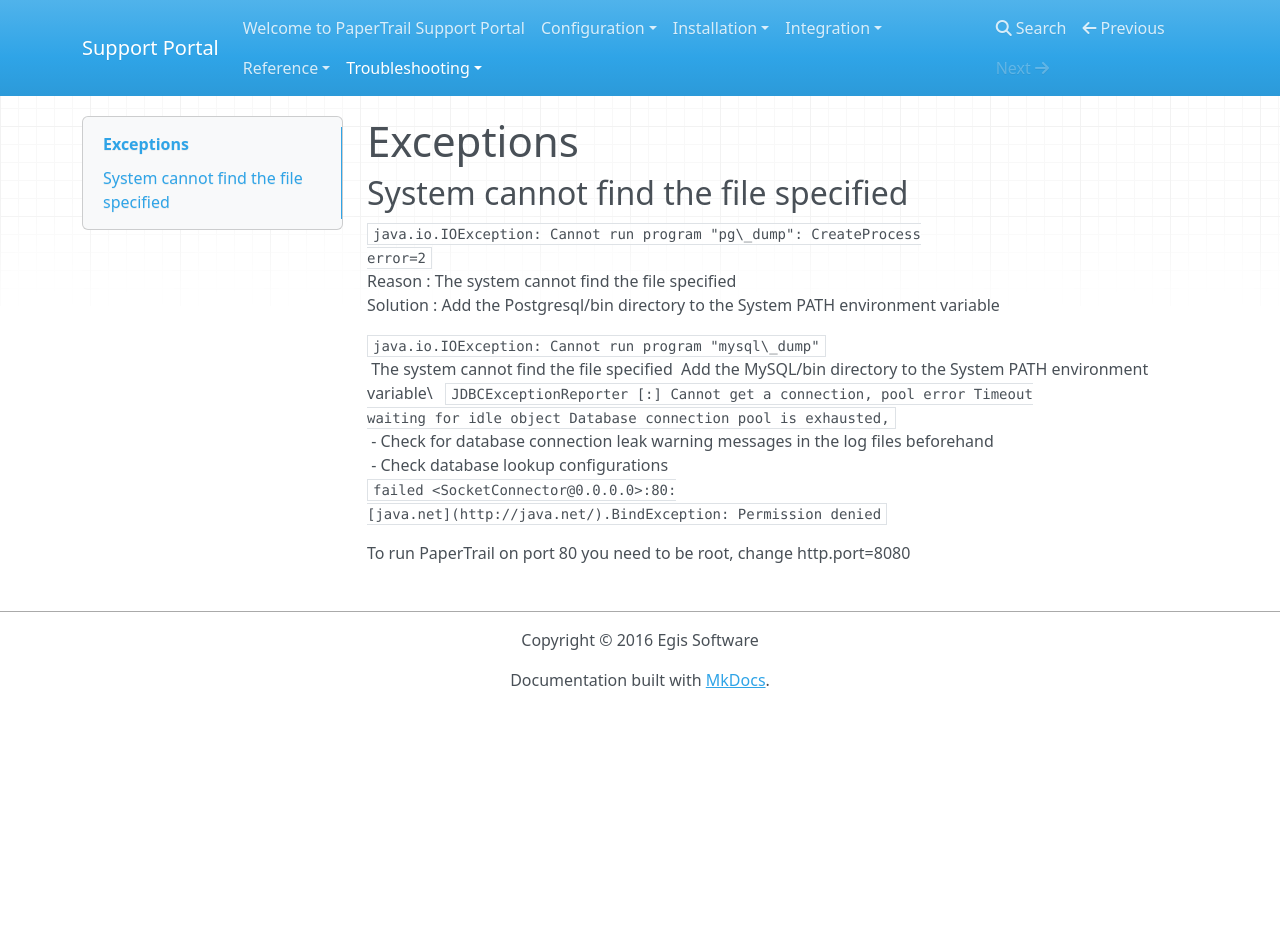
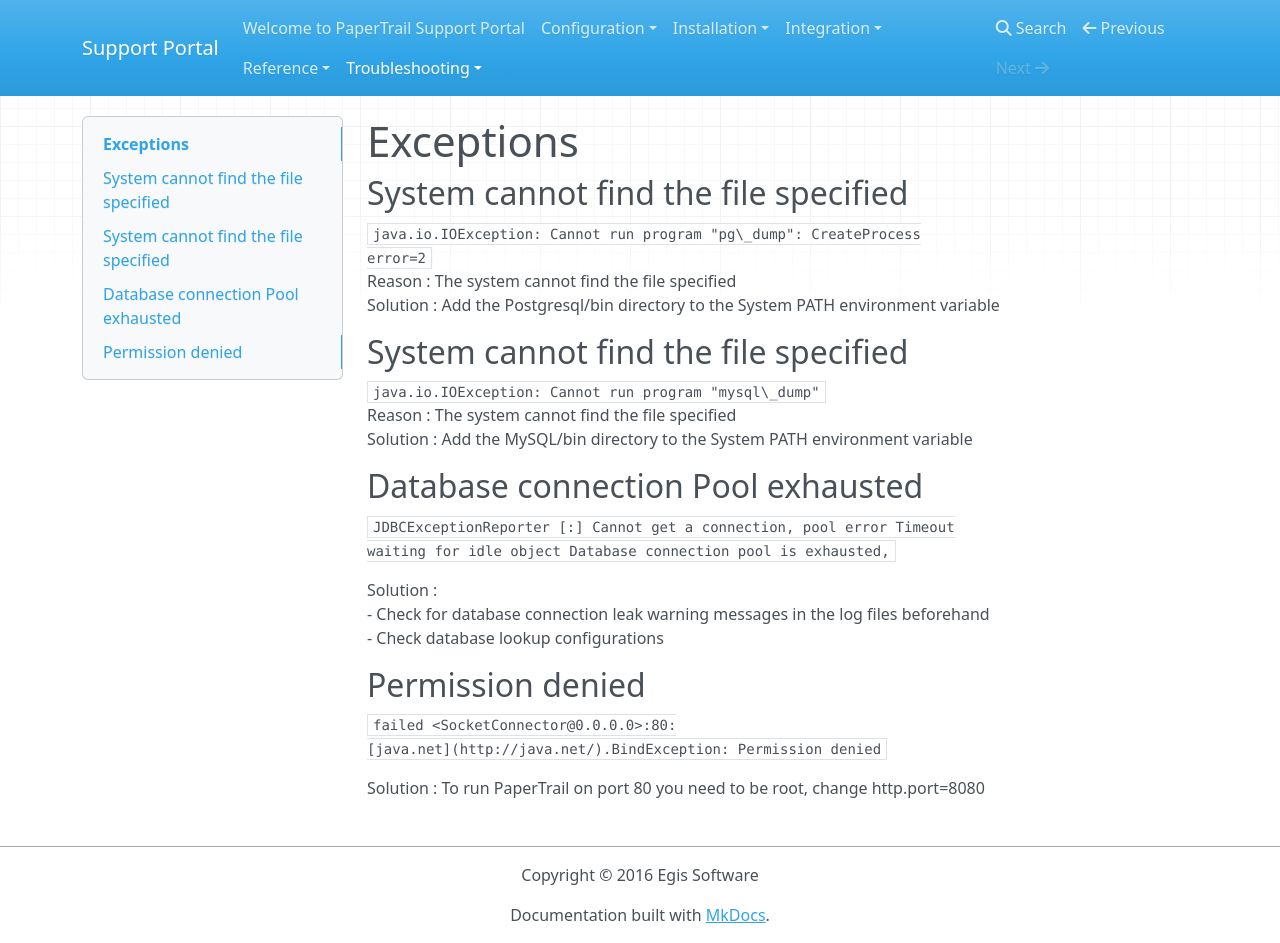
Before and after one commit to ryanegis/support-portal, an MkDocs documentation site: the page built from docs/Troubleshooting/exceptions.md, in a window 1280 px wide and 943 px high. Built offline with MkDocs 1.6.1, drawn with Linux system fonts in a browser that asks for light colours; nearby versions of some CDN libraries; old or Windows-style settings are respelled for this version of MkDocs.

Commit message:
Exceptions done

```diff
--- a/docs/Troubleshooting/exceptions.md
+++ b/docs/Troubleshooting/exceptions.md
@@ -7,19 +7,25 @@ error=2`
 Reason : The system cannot find the file specified
 Solution : Add the Postgresql/bin directory to the System PATH environment variable
 
+## System cannot find the file specified
 
 `java.io.IOException: Cannot run program "mysql\_dump"`
-  The system cannot find the file specified
-Add the MySQL/bin directory to the System PATH environment variable\
+Reason : The system cannot find the file specified
+Solution : Add the MySQL/bin directory to the System PATH environment variable
+
+## Database connection Pool exhausted
 
 `JDBCExceptionReporter [:] Cannot get a connection, pool error Timeout
 waiting for idle object Database connection pool is exhausted,`
-  - Check for database connection leak warning messages in the log files
+
+Solution :
+-  Check for database connection leak warning messages in the log files
 beforehand
-  - Check database lookup configurations
+-  Check database lookup configurations
+
+## Permission denied
 
 `failed <SocketConnector@0.0.0.0>:80:
 [java.net](http://java.net/).BindException: Permission denied`
 
- To run PaperTrail on port 80 you need to be root, change
-http.port=8080
+Solution : To run PaperTrail on port 80 you need to be root, change http.port=8080
```
